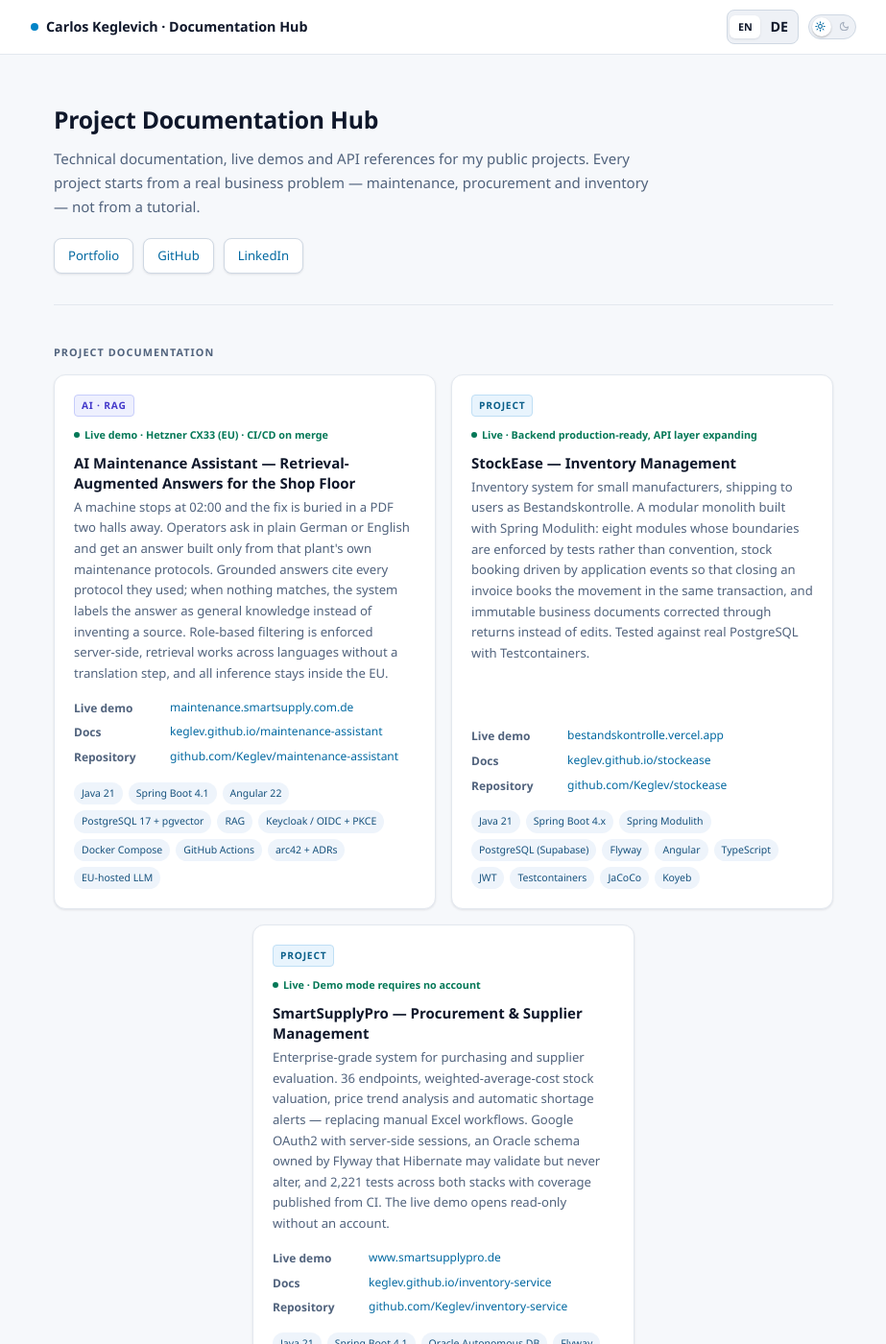
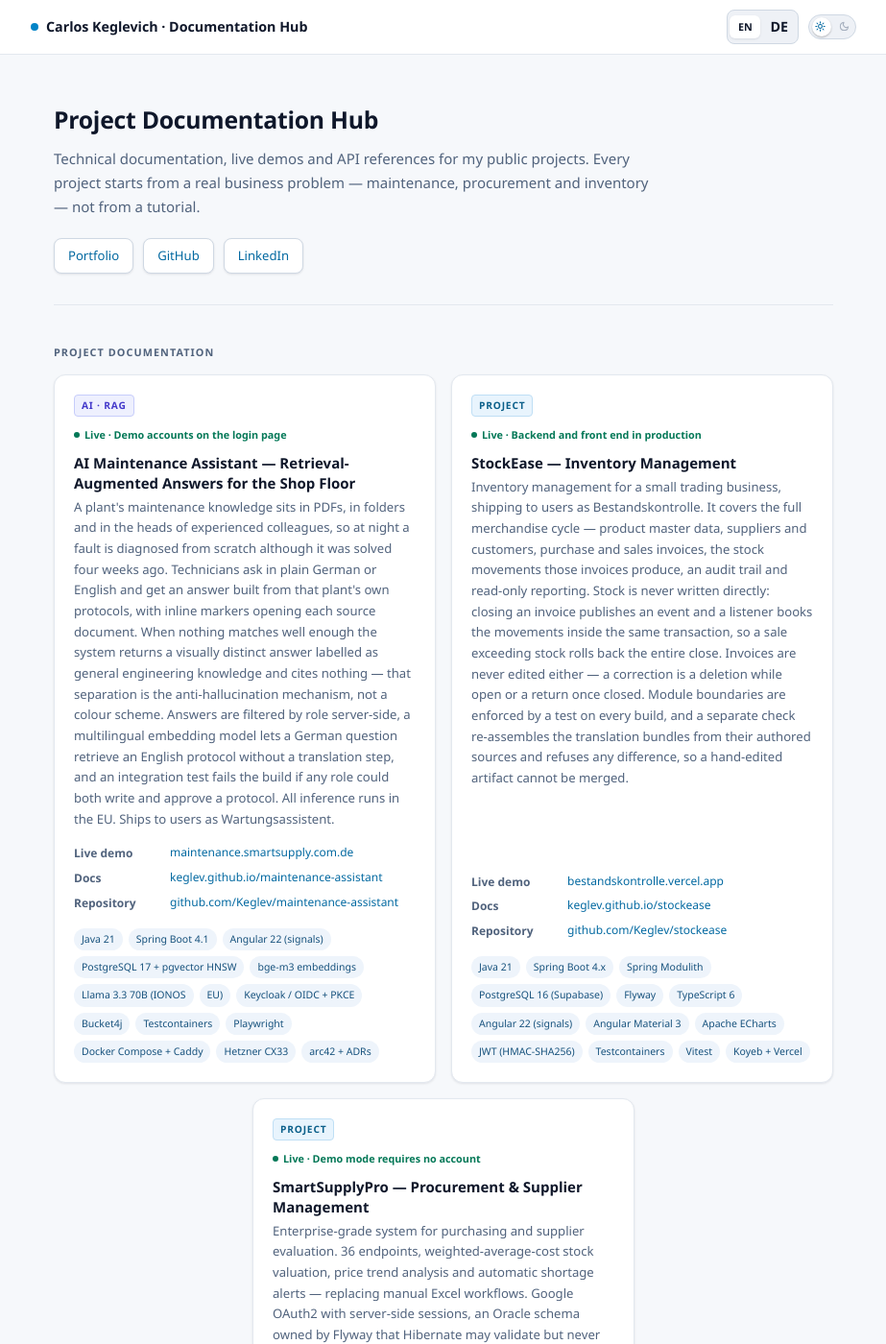
Before and after one commit to Keglev/keglev.github.io, a Jekyll site: the page built from index.md, in a window 1280 px wide and 1400 px high. Shown: the whole window at 96% size, without its empty margins (178-1101 px from the left). Built offline with Jekyll 4.4.1, drawn with Linux system fonts in a browser that asks for light colours.

Commit message:
fix(content): refresh Maintenance Assistant and StockEase from their rewritten READMEs
StockEase's status was not merely stale, it understated the project: the
card said the API layer was still expanding while the README has backend
and front end both in production with documentation complete for each
tier. A visitor was being told the work was less finished than it is.

Its badges gain the versions and the specifics the README names —
PostgreSQL 16, TypeScript 6, Angular 22 with signals, Material 3, Apache
ECharts, HMAC-SHA256 on the JWT, Vitest — and Vercel joins Koyeb, since
the front end is served from the CDN and only the backend runs on Koyeb.
The description now walks the merchandise cycle and the two invariants
that shape the design: stock is never written directly, invoices are never
edited.

The Maintenance Assistant badges drop the generic RAG and EU-hosted LLM
labels for the models actually in use, bge-m3 for embeddings and Llama 3.3
70B from the IONOS AI Model Hub. A reviewer who knows the field reads the
model names; one who does not is no worse off than with "RAG".
Testcontainers and Playwright are added because 220 backend tests against
real PostgreSQL, 35 end-to-end cases and 18 visual baselines were
invisible on the card, and pgvector gains its index type.

Its status line advertised the host and the CI trigger, neither of which
tells a reviewer how to get in. It now says demo accounts are on the login
page, which is what turns a visitor into a user.

Co-Authored-By: Claude Opus 5 (1M context) <noreply@anthropic.com>

```diff
--- a/_data/i18n.yml
+++ b/_data/i18n.yml
@@ -74,14 +74,14 @@ en:
   ssp.desc: "Enterprise-grade system for purchasing and supplier evaluation. 36 endpoints, weighted-average-cost stock valuation, price trend analysis and automatic shortage alerts — replacing manual Excel workflows. Google OAuth2 with server-side sessions, an Oracle schema owned by Flyway that Hibernate may validate but never alter, and 2,221 tests across both stacks with coverage published from CI. The live demo opens read-only without an account."
 
   # ---- Project: Maintenance Assistant -----------------------------------
-  ma.status: "Live demo · Hetzner CX33 (EU) · CI/CD on merge"
+  ma.status: "Live · Demo accounts on the login page"
   ma.title: "AI Maintenance Assistant — Retrieval-Augmented Answers for the Shop Floor"
-  ma.desc: "A machine stops at 02:00 and the fix is buried in a PDF two halls away. Operators ask in plain German or English and get an answer built only from that plant's own maintenance protocols. Grounded answers cite every protocol they used; when nothing matches, the system labels the answer as general knowledge instead of inventing a source. Role-based filtering is enforced server-side, retrieval works across languages without a translation step, and all inference stays inside the EU."
+  ma.desc: "A plant's maintenance knowledge sits in PDFs, in folders and in the heads of experienced colleagues, so at night a fault is diagnosed from scratch although it was solved four weeks ago. Technicians ask in plain German or English and get an answer built from that plant's own protocols, with inline markers opening each source document. When nothing matches well enough the system returns a visually distinct answer labelled as general engineering knowledge and cites nothing — that separation is the anti-hallucination mechanism, not a colour scheme. Answers are filtered by role server-side, a multilingual embedding model lets a German question retrieve an English protocol without a translation step, and an integration test fails the build if any role could both write and approve a protocol. All inference runs in the EU. Ships to users as Wartungsassistent."
 
   # ---- Project: StockEase -----------------------------------------------
-  se.status: "Live · Backend production-ready, API layer expanding"
+  se.status: "Live · Backend and front end in production"
   se.title: "StockEase — Inventory Management"
-  se.desc: "Inventory system for small manufacturers, shipping to users as Bestandskontrolle. A modular monolith built with Spring Modulith: eight modules whose boundaries are enforced by tests rather than convention, stock booking driven by application events so that closing an invoice books the movement in the same transaction, and immutable business documents corrected through returns instead of edits. Tested against real PostgreSQL with Testcontainers."
+  se.desc: "Inventory management for a small trading business, shipping to users as Bestandskontrolle. It covers the full merchandise cycle — product master data, suppliers and customers, purchase and sales invoices, the stock movements those invoices produce, an audit trail and read-only reporting. Stock is never written directly: closing an invoice publishes an event and a listener books the movements inside the same transaction, so a sale exceeding stock rolls back the entire close. Invoices are never edited either — a correction is a deletion while open or a return once closed. Module boundaries are enforced by a test on every build, and a separate check re-assembles the translation bundles from their authored sources and refuses any difference, so a hand-edited artifact cannot be merged."
 
   # ---- Standards block ---------------------------------------------------
   standards.title: "Standards & conventions"
@@ -135,14 +135,14 @@ de:
   ssp.desc: "System auf Unternehmensniveau für Einkauf und Lieferantenbewertung. 36 Endpunkte, Bestandsbewertung nach gleitendem Durchschnittspreis, Preistrendanalyse und automatische Warnmeldungen bei Unterdeckung — als Ersatz für manuelle Excel-Prozesse. Google-OAuth2 mit serverseitigen Sessions, ein von Flyway verwaltetes Oracle-Schema, das Hibernate prüfen, aber nie ändern darf, sowie 2.221 Tests über beide Stacks mit aus der CI veröffentlichter Testabdeckung. Die Live-Demo öffnet ohne Konto im Lesemodus."
 
   # ---- Projekt: Wartungsassistent ---------------------------------------
-  ma.status: "Live-Demo · Hetzner CX33 (EU) · CI/CD bei jedem Merge"
+  ma.status: "Live · Demo-Konten auf der Anmeldeseite"
   ma.title: "KI-Wartungsassistent — belegte Antworten für die Produktion"
-  ma.desc: "Um 02:00 Uhr steht eine Maschine still, und die Lösung liegt in einem PDF zwei Hallen weiter. Mitarbeitende fragen auf Deutsch oder Englisch und erhalten eine Antwort, die ausschließlich aus den Wartungsprotokollen des eigenen Werks aufgebaut ist. Belegte Antworten zitieren jedes verwendete Protokoll; findet sich kein passendes Dokument, kennzeichnet das System die Antwort als allgemeines Fachwissen, statt eine Quelle zu erfinden. Die Rollenfilterung erfolgt serverseitig, die Suche funktioniert sprachübergreifend ohne Übersetzungsschritt, und die gesamte Verarbeitung bleibt in der EU."
+  ma.desc: "Das Wartungswissen eines Werks steckt in PDFs, in Ordnern und in den Köpfen erfahrener Kollegen — nachts wird eine Störung deshalb von Grund auf neu diagnostiziert, obwohl sie vor vier Wochen schon einmal behoben wurde. Technikerinnen und Techniker fragen auf Deutsch oder Englisch und erhalten eine Antwort aus den eigenen Protokollen des Werks, deren Marker das jeweilige Quelldokument öffnen. Passt kein Dokument gut genug, liefert das System eine optisch klar abgesetzte Antwort, die als allgemeines Fachwissen gekennzeichnet ist und nichts zitiert — diese Trennung ist der Schutz vor Halluzinationen, kein Farbschema. Antworten werden serverseitig nach Rolle gefiltert, ein mehrsprachiges Embedding-Modell findet zu einer deutschen Frage auch ein englisches Protokoll ohne Übersetzungsschritt, und ein Integrationstest lässt den Build scheitern, sobald eine Rolle Protokolle zugleich schreiben und freigeben könnte. Die gesamte Verarbeitung läuft in der EU. Ausgeliefert wird das Produkt als Wartungsassistent."
 
   # ---- Projekt: StockEase -----------------------------------------------
-  se.status: "Live · Backend produktionsreif, API-Schicht im Ausbau"
+  se.status: "Live · Backend und Oberfläche in Produktion"
   se.title: "StockEase — Lagerverwaltung"
-  se.desc: "Lagerverwaltung für kleine Fertigungsbetriebe, die den Anwendern als Bestandskontrolle ausgeliefert wird. Ein modularer Monolith auf Basis von Spring Modulith: acht Module, deren Grenzen durch Tests statt durch Konvention durchgesetzt werden, ereignisgesteuerte Bestandsbuchung, bei der das Schließen einer Rechnung die Buchung in derselben Transaktion auslöst, sowie unveränderliche Geschäftsdokumente, die über Retouren statt über Änderungen korrigiert werden. Getestet gegen echtes PostgreSQL mit Testcontainers."
+  se.desc: "Lagerverwaltung für einen kleinen Handelsbetrieb, die den Anwendern als Bestandskontrolle ausgeliefert wird. Abgedeckt ist der vollständige Warenkreislauf — Artikelstammdaten, Lieferanten und Kunden, Eingangs- und Ausgangsrechnungen, die daraus entstehenden Lagerbewegungen, ein Änderungsprotokoll und lesende Auswertungen. Bestände werden nie direkt geschrieben: Das Schließen einer Rechnung veröffentlicht ein Ereignis, und ein Listener bucht die Bewegungen in derselben Transaktion, sodass ein Verkauf über den Bestand hinaus den gesamten Abschluss zurückrollt. Auch Rechnungen werden nie bearbeitet — eine Korrektur ist die Löschung im offenen Zustand oder eine Retoure nach dem Abschluss. Modulgrenzen werden bei jedem Build durch einen Test durchgesetzt, und eine eigene Prüfung baut die Übersetzungsdateien aus ihren Quellen neu auf und weist jede Abweichung zurück, sodass ein von Hand bearbeitetes Artefakt nicht gemergt werden kann."
 
   # ---- Standards ---------------------------------------------------------
   standards.title: "Standards und Konventionen"
--- a/_includes/page_body.html
+++ b/_includes/page_body.html
@@ -60,7 +60,7 @@
       demo_url="https://maintenance.smartsupply.com.de"
       docs_url="https://keglev.github.io/maintenance-assistant/"
       repo_url="https://github.com/Keglev/maintenance-assistant"
-      badges="Java 21, Spring Boot 4.1, Angular 22, PostgreSQL 17 + pgvector, RAG, Keycloak / OIDC + PKCE, Docker Compose, GitHub Actions, arc42 + ADRs, EU-hosted LLM"
+      badges="Java 21, Spring Boot 4.1, Angular 22 (signals), PostgreSQL 17 + pgvector HNSW, bge-m3 embeddings, Llama 3.3 70B (IONOS, EU), Keycloak / OIDC + PKCE, Bucket4j, Testcontainers, Playwright, Docker Compose + Caddy, Hetzner CX33, arc42 + ADRs"
   -%}
 
   {%- include project_card.html
@@ -71,7 +71,7 @@
       demo_url="https://bestandskontrolle.vercel.app"
       docs_url="https://keglev.github.io/stockease/"
       repo_url="https://github.com/Keglev/stockease"
-      badges="Java 21, Spring Boot 4.x, Spring Modulith, PostgreSQL (Supabase), Flyway, Angular, TypeScript, JWT, Testcontainers, JaCoCo, Koyeb"
+      badges="Java 21, Spring Boot 4.x, Spring Modulith, PostgreSQL 16 (Supabase), Flyway, TypeScript 6, Angular 22 (signals), Angular Material 3, Apache ECharts, JWT (HMAC-SHA256), Testcontainers, Vitest, Koyeb + Vercel"
   -%}
 
   {%- include project_card.html
```
